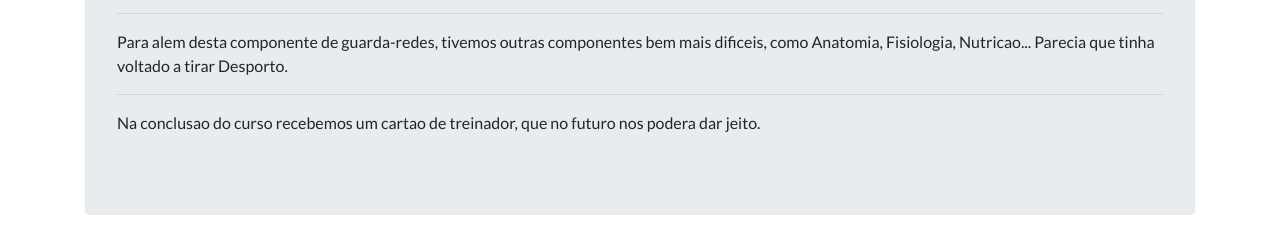
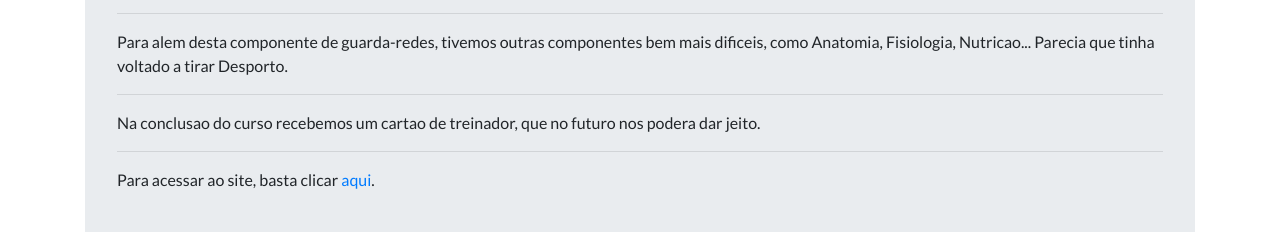
Before and after one commit to feijoca8/Trabalho-Autonomo2, a plain HTML site: page ctgr.html in a window 1280 px wide. Shown: the part 568-800 px from the top of the page. Drawn offline with nearby package versions, Linux system fonts and the light colour scheme.

Commit message:
Posto o site do alto rendimento

```diff
--- a/ctgr.html
+++ b/ctgr.html
@@ -64,15 +64,19 @@
                     Aprendi bastante com treinadores de renome portugues, como exemplo, Jorge Silva (treinador de guarda-redes do Vitoria de Guimaraes),
                     e o Mister Vital (treinador de guarda-redes do S.C.Braga).
                 </p>
-                <hr/>
+                <hr />
                 <p>
                     Para alem desta componente de guarda-redes, tivemos outras componentes bem mais dificeis, como Anatomia, Fisiologia, Nutricao...
                     Parecia que tinha voltado a tirar Desporto.
                 </p>
-                <hr/>
+                <hr />
 
                 <p>
                     Na conclusao do curso recebemos um cartao de treinador, que no futuro nos podera dar jeito.
+                </p>
+                <hr />
+                <p>
+                   Para acessar ao site, basta clicar <a href="http://www.altorendimento.net/pt/">aqui</a>.
                 </p>
             </div>
 
```
